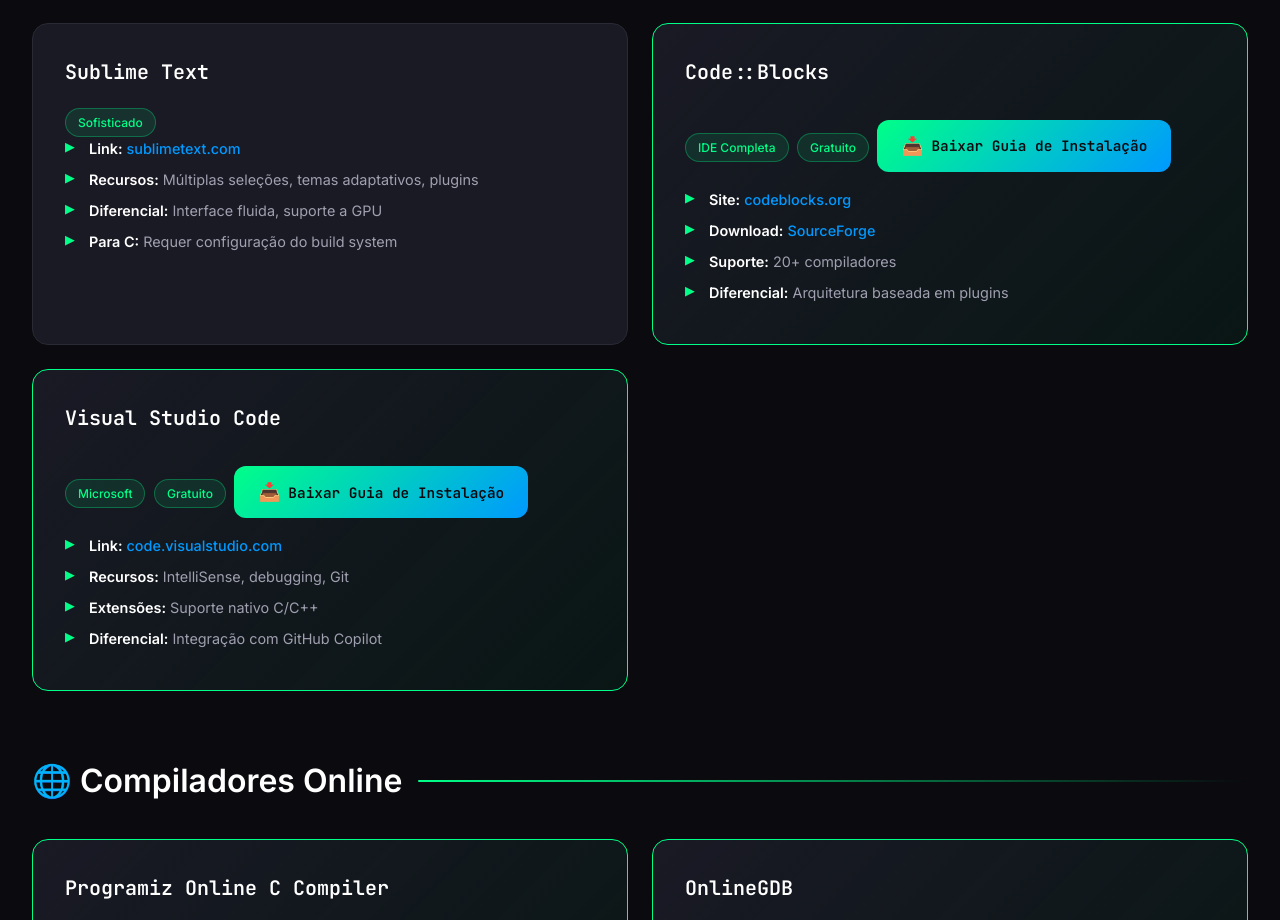
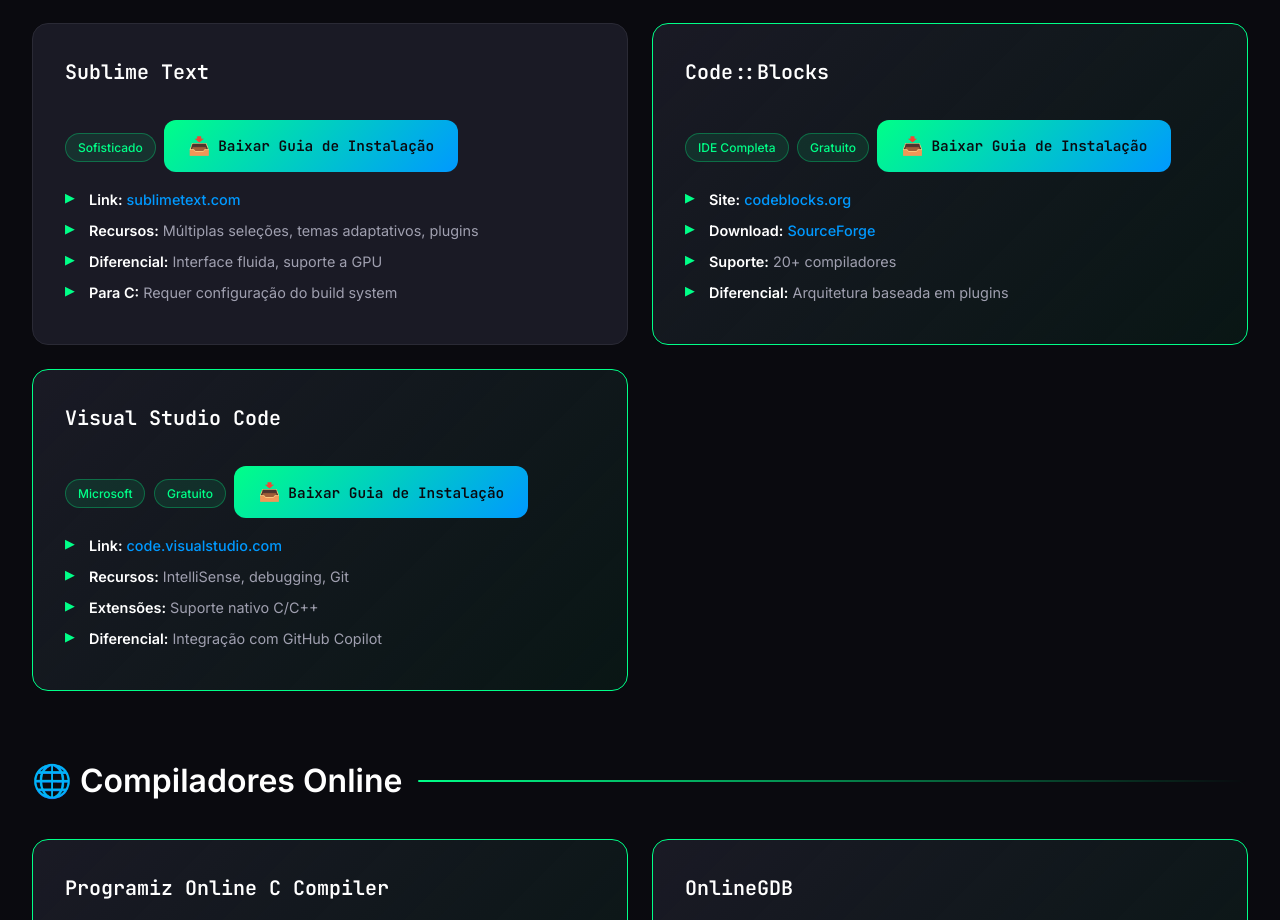
Before and after one commit to keniakodel-ufs/recursos-linguagem-c-v2, a plain HTML site: page index.html in a window 1280 px wide. Shown: the part 2900-3820 px from the top of the page. Drawn offline with Linux system fonts and the light colour scheme.

Commit message:
Adicionado bot~

```diff
--- a/index.html
+++ b/index.html
@@ -665,6 +665,12 @@
                 <div class="resource-card">
                     <h4 class="resource-title">Sublime Text</h4>
                     <div class="tag">Sofisticado</div>
+
+                    <a href="guia-sublimetext-c.pdf" download="Guia_Instalacao_SublimeText_Linguagem_C.pdf" class="download-btn">
+                        <span class="download-icon">📥</span>
+                        Baixar Guia de Instalação
+                    </a>
+
                     <ul class="resource-list">
                         <li><strong>Link:</strong> <a href="https://www.sublimetext.com/" target="_blank">sublimetext.com</a></li>
                         <li><strong>Recursos:</strong> Múltiplas seleções, temas adaptativos, plugins</li>
@@ -678,7 +684,7 @@
                     <div class="tag">IDE Completa</div>
                     <div class="tag">Gratuito</div>
 
-                    <a href="guia-sublimetext-c.pdf" download="Guia_Instalacao_SublimeText_Linguagem_C.pdf" class="download-btn">
+                    <a href="guia-codeblocks-c.pdf" download="Guia_Instalacao_Code::Blocks_Linguagem_C.pdf" class="download-btn">
                         <span class="download-icon">📥</span>
                         Baixar Guia de Instalação
                     </a>
```
